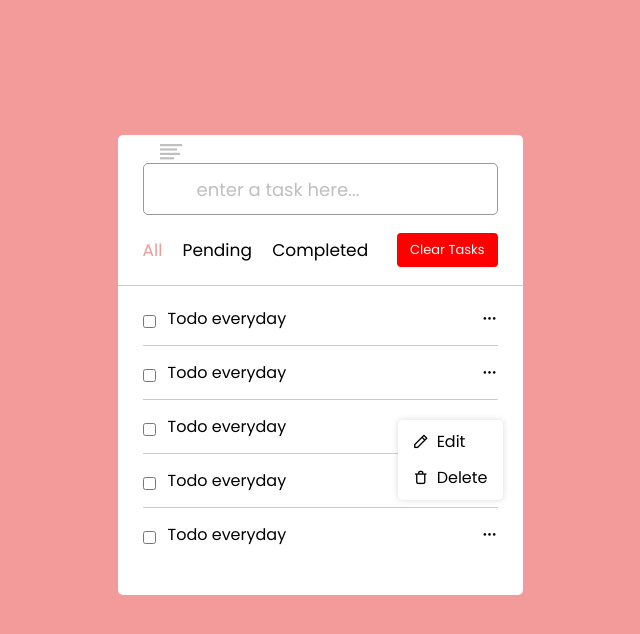
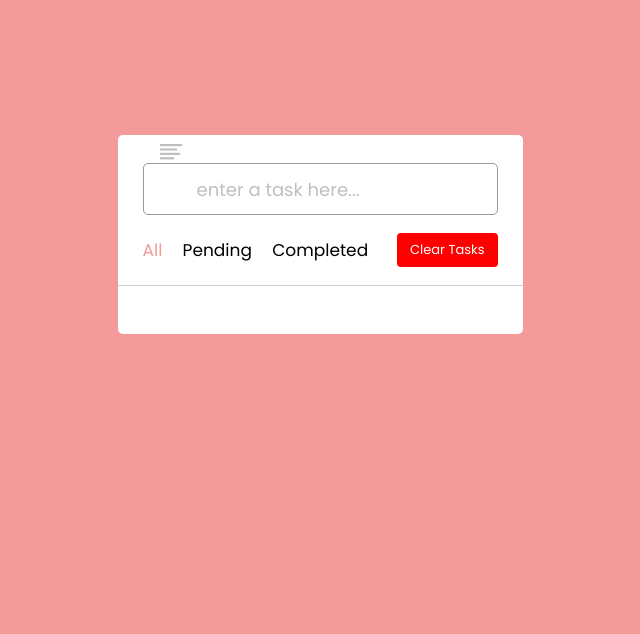
Before and after one commit to devjaiye/JSProjects, a plain HTML site: page js_todoList_app/index.html in a window 1280 px wide. Shown: the whole page, without its empty margins (320-960 px from the left). Drawn offline with nearby package versions, Linux system fonts and the light colour scheme.

Commit message:
js_todoList_app

```diff
--- a/js_todoList_app/index.html
+++ b/js_todoList_app/index.html
@@ -22,62 +22,7 @@
             </div>
             <button class="clear-btn">Clear Tasks</button>
         </div>
-        <ul class="task-box">
-            <li class="task">
-                <label for="1">
-                    <input type="checkbox" id="1">
-                    <p>Todo everyday</p>
-                </label>
-                <div class="settings">
-                    <i class="uil uil-ellipsis-h"></i>
-                </div>
-            </li>
-
-            <li class="task">
-                <label for="1">
-                    <input type="checkbox" id="1">
-                    <p>Todo everyday</p>
-                </label>
-                <div class="settings">
-                    <i class="uil uil-ellipsis-h"></i>
-                </div>
-            </li>
-
-            <li class="task">
-                <label for="1">
-                    <input type="checkbox" id="1">
-                    <p>Todo everyday</p>
-                </label>
-                <div class="settings">
-                    <i class="uil uil-ellipsis-h"></i>
-                    <ul class="task-menu">
-                        <li><i class="uil uil-pen"></i>Edit</li>
-                        <li><i class="uil uil-trash"></i>Delete</li>
-                    </ul>
-                </div>
-            </li>
-
-            <li class="task">
-                <label for="1">
-                    <input type="checkbox" id="1">
-                    <p>Todo everyday</p>
-                </label>
-                <div class="settings">
-                    <i class="uil uil-ellipsis-h"></i>
-                </div>
-            </li>
-
-            <li class="task">
-                <label for="1">
-                    <input type="checkbox" id="1">
-                    <p>Todo everyday</p>
-                </label>
-                <div class="settings">
-                    <i class="uil uil-ellipsis-h"></i>
-                </div>
-            </li>
-
-        </ul>
+        <ul class="task-box"></ul>
     </div>
 
     <script src="script.js"></script>
--- a/js_todoList_app/script.js
+++ b/js_todoList_app/script.js
@@ -1,14 +1,31 @@
 const taskInput = document.querySelector(".task-input input")
+const taskBox = document.querySelector(".task-box")
 
 //..get localstorage todo-list
 let todos = JSON.parse(localStorage.getItem("todo-list"))
 
 function showTodo(){
     let li = " "
-    todos.forEach((todo, id) => {
-        // console.log(id, todo) //..get data from localStorage
-    li += ``
-    })
+    if(todos){
+        todos.forEach((todo, id) => {
+            // console.log(id, todo) //..get data from localStorage
+        li += `<li class="task">
+        <label for="${id}">
+            <input type="checkbox" id="${id}">
+            <p>${todo.name}</p>
+        </label>
+        <div class="settings">
+            <i class="uil uil-ellipsis-h"></i>
+            <ul class="task-menu">
+                <li><i class="uil uil-pen"></i>Edit</li>
+                <li><i class="uil uil-trash"></i>Delete</li>
+            </ul>
+        </div>
+    </li>`
+        })
+    }
+
+    taskBox.innerHTML = li
 }
 
 showTodo()
```
